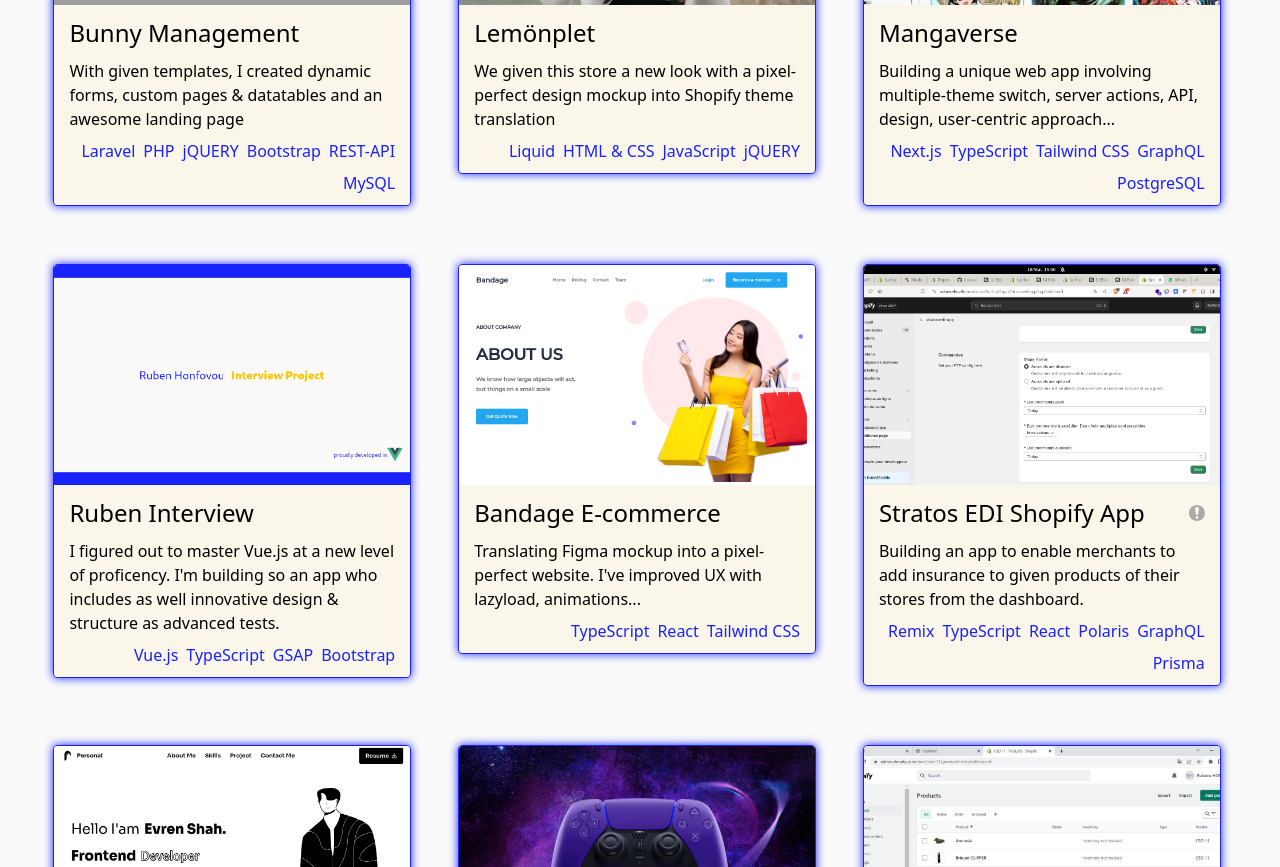
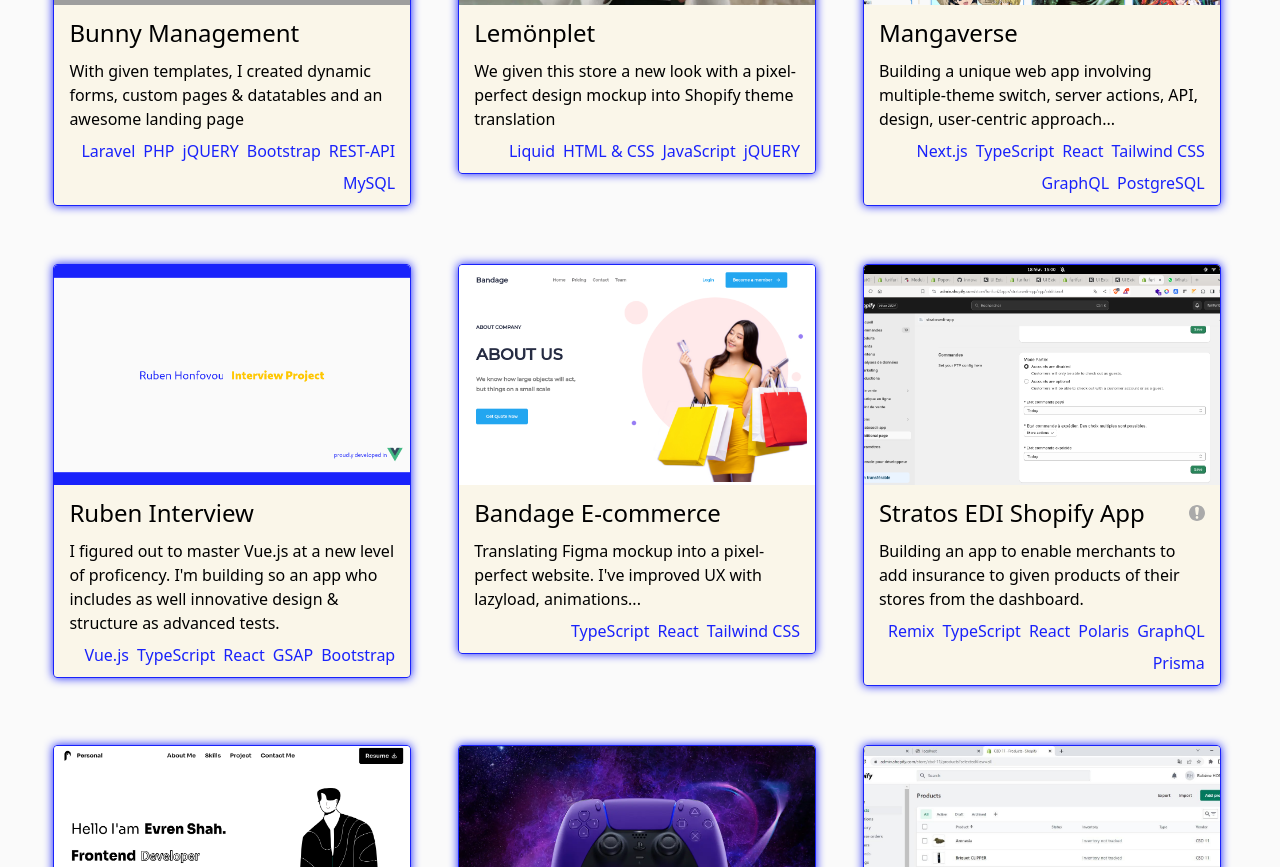
Before and after one commit to ruben-senpai11/ruben-interview, a Vue app: page / in a window 1280 px wide. Shown: the part 540-1407 px from the top of the page. Built offline with nearby package versions, Linux system fonts and the light colour scheme; grey boxes are pictures that could not be loaded.

Commit message:
added react to manga

```diff
--- a/src/components/Main.vue
+++ b/src/components/Main.vue
@@ -40,13 +40,14 @@ import soon from "../assets/img/coming-soon.webp"
             <Project :image="lemonplet" title="Lemönplet" :library="['jQUERY']"
               :language="['Liquid', 'HTML & CSS', 'JavaScript']" link="https://lemonplet.com/"
               description="We given this store a new look with a pixel-perfect design mockup into Shopify theme translation" />
-            <Project :image="mangaverse" title="Mangaverse" :framework="['Next.js']" :library="[]"
+            <Project :image="mangaverse" title="Mangaverse" :framework="['Next.js']" :library="['React']"
               :language="['TypeScript']" :cssFramework="['Tailwind CSS']" :api="['GraphQL']" :database="['PostgreSQL']"
               link="https://my-mangaverse.vercel.app/"
               description="Building a unique web app involving multiple-theme switch, server actions, API, design, user-centric approach..." />
             <Project :image="interview" title="Ruben Interview"
               description="I figured out to master Vue.js at a new level of proficency. I'm building so an app who includes as well innovative design & structure as advanced tests."
-              :language="['TypeScript']" :css-framework="['Bootstrap']" :library="['GSAP']" :framework="['Vue.js']" />
+              :language="['TypeScript']" :css-framework="['Bootstrap']" :library="['React', 'GSAP']"
+              :framework="['Vue.js']" />
             <Project :image="bandage" title="Bandage E-commerce" :library="['React']" :framework="[]"
               :language="['TypeScript']" :cssFramework="['Tailwind CSS']" :database="[]"
               link="https://bandage-ecommerce-ui.vercel.app/"
```
